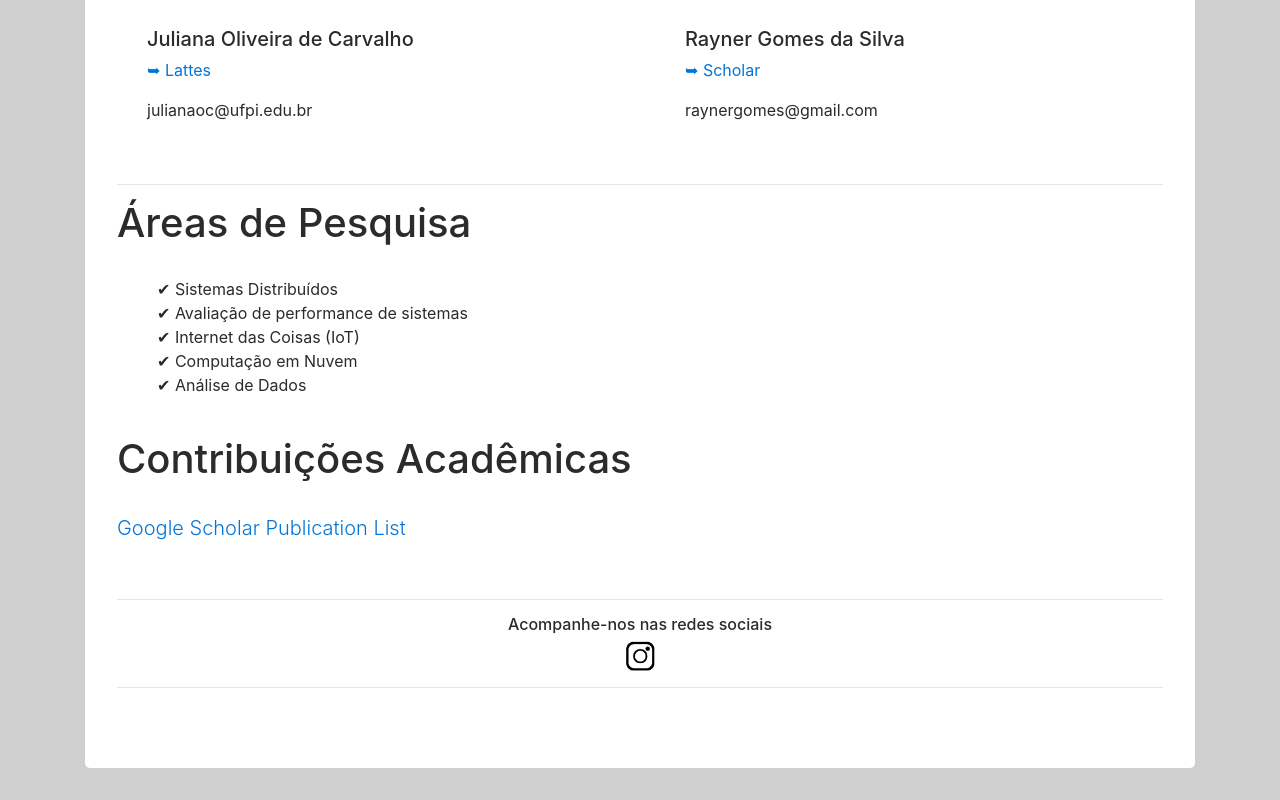
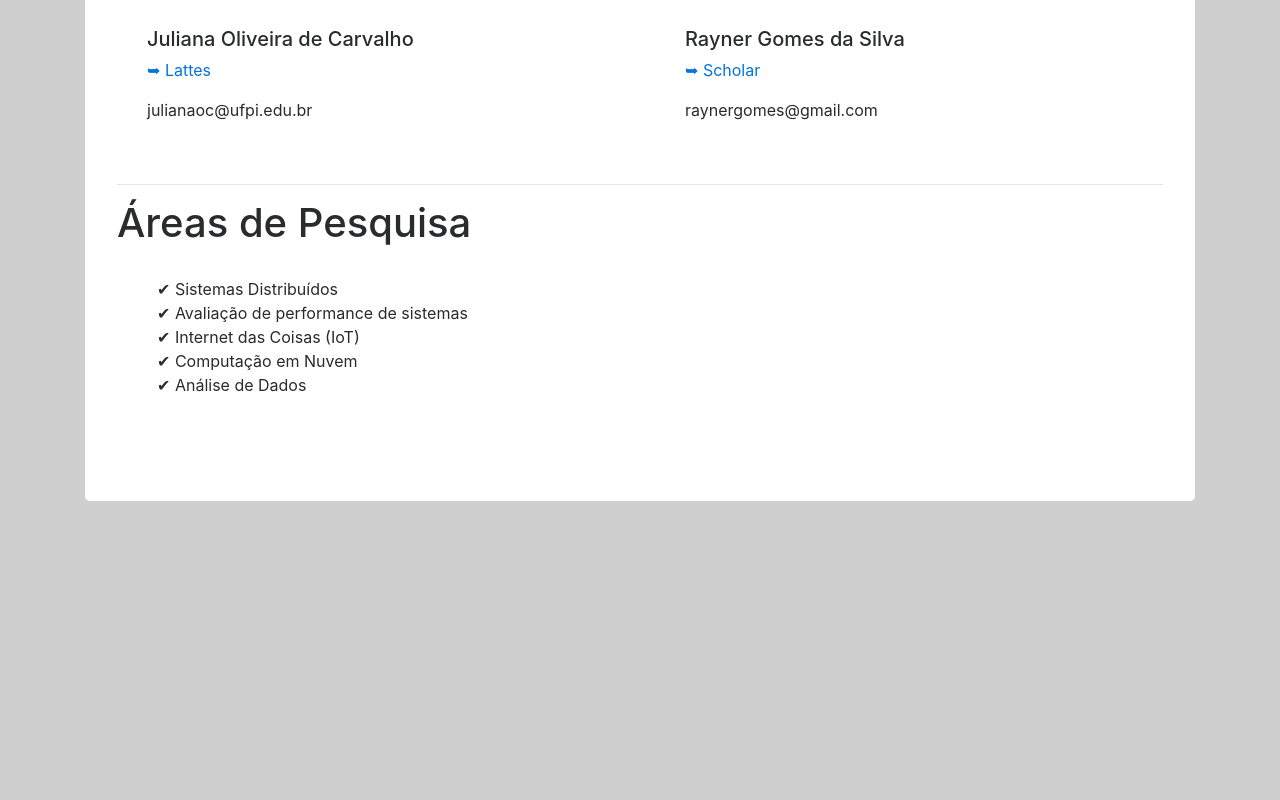
Before and after one commit to leocristian/pasid, a plain HTML site: page index.html in a window 1280 px wide. Shown: the part 914-1714 px from the top of the page. After the commit the page ends 1447 px from the top, so only its background shows below. Drawn offline with nearby package versions, Linux system fonts and the light colour scheme.

Commit message:
index corrigido

```diff
--- a/index.html
+++ b/index.html
@@ -10,9 +10,8 @@
 </head>
 
 <body class="" style="background-color:#CFCFCF;">
-  <nav class="navbar navbar-expand-md navbar-dark w-100 text-center text-capitalize sticky-top bg-inverse" id="navbar">
-    <div class="container"> <a class="navbar-brand text-gray-dark" href="#"><b contenteditable="true" style="color:white"><img src="imagens/pasid-logo.png" width="80px" alt=""> Laboratório de Pesquisa Aplicada a Sistemas Distribuídos (PASID)</b></a><button class="navbar-toggler navbar-toggler-right collapsed" type="button" data-toggle="collapse" data-target="#navbarSupportedContent"
-        aria-controls="navbarSupportedContent" aria-expanded="false" aria-label="Toggle navigation">
+  <nav class="navbar navbar-expand-md navbar-dark w-100 text-center sticky-top bg-inverse" id="navbar">
+    <div class="container"> <a class="navbar-brand text-gray-dark" href="#"><b style="color:white;"><img src="imagens/pasid-logo.png" width="80px" alt=""> Laboratório de Pesquisa Aplicada a Sistemas Distribuídos (PASID)</b></a>
     </div>
   </nav>
   <div class="container">
@@ -100,20 +99,6 @@
 		<br>
       </div>
 
-
-      <h1 id="pub">Contribuições Acadêmicas</h1>
-	  <br>
-		<p class="lead text-justify">
-          <a href="https://scholar.google.com.br/citations?hl=en&user=JhN6a-wAAAAJ&view_op=list_works&sortby=pubdate">Google Scholar Publication List</a>
-	   </p>
-	   <br>
-      <hr>
-      <div class="rodape" style="text-align: center;">
-        <h6>Acompanhe-nos nas redes sociais</h6>
-        <a href="https://www.instagram.com/pasidlab/" target="bland"><img src="imagens/insta-logo.png" alt="Logo instagram" style="width: 30px;"></a>
-      </div>
-      <hr>
-
   </div>
   <script src="https://code.jquery.com/jquery-3.1.1.slim.min.js"></script>
   <script src="https://cdnjs.cloudflare.com/ajax/libs/tether/1.4.0/js/tether.min.js"></script>
```
